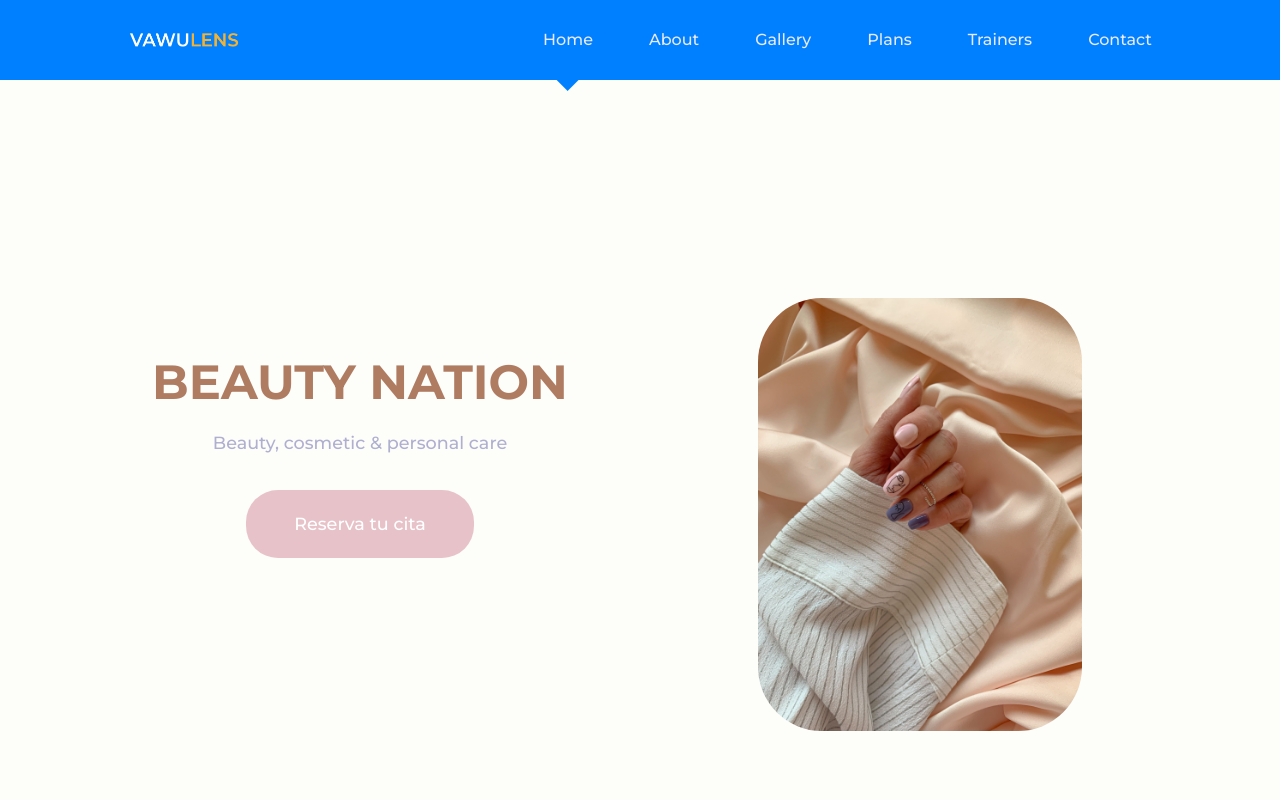
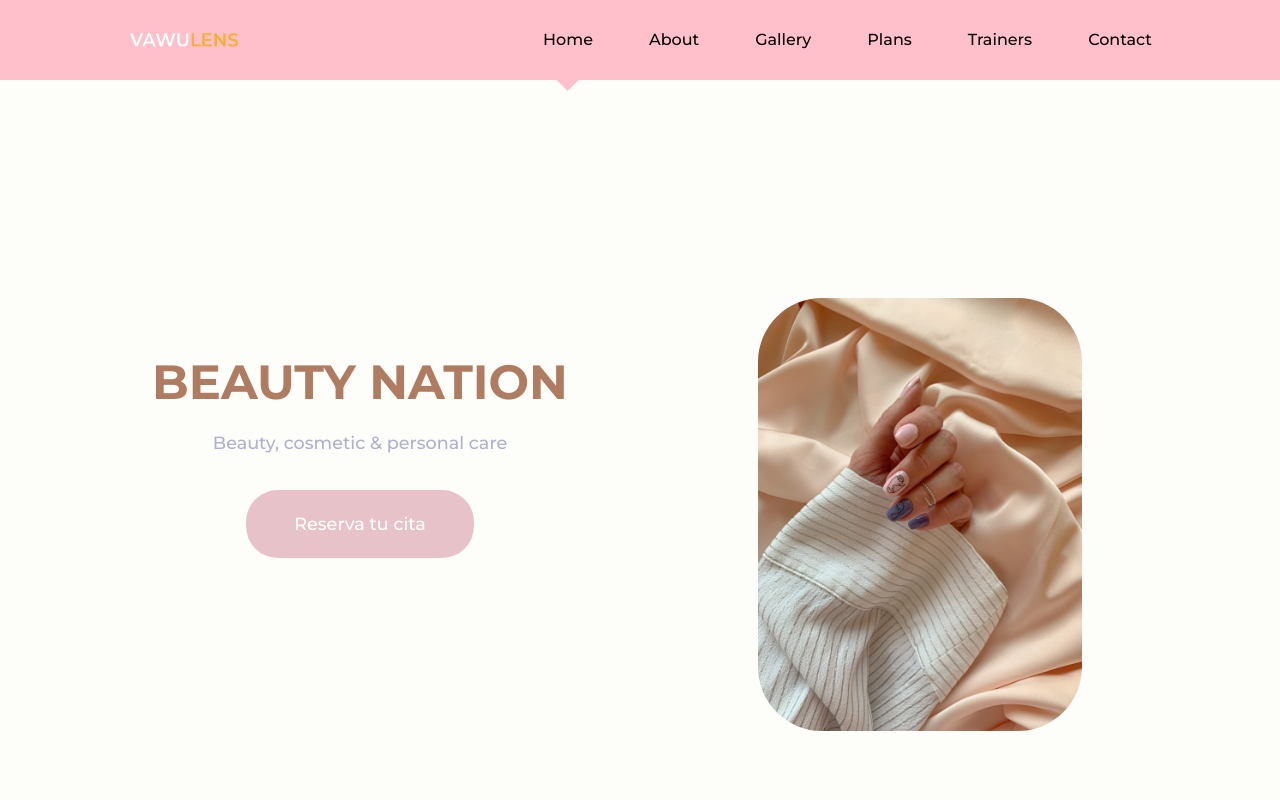
Before and after one commit to JMUT1/website-gym, a React (Create React App) app: page / in a window 1280 px wide. Shown: the top 800 px of the page. Built offline with nearby package versions, Linux system fonts and the light colour scheme.

Commit message:
adding changes for beauty nation

```diff
--- a/src/components/Footer.jsx
+++ b/src/components/Footer.jsx
@@ -33,14 +33,14 @@ const Footer = () => {
                 <Link to="/gallery">Galery</Link>
                 <Link to="/contact">Contact</Link>
             </article>
-            <article>
+            {/* <article>
                 <h4>Insights</h4>
                 <Link to="/about">Blog</Link>
                 <Link to="/plans">Case studies</Link>
                 <Link to="/trainers">Events</Link>
                 <Link to="/gallery">Comunities</Link>
                 <Link to="/contact">FAQs</Link>
-            </article>
+            </article> */}
             <article>
                 <h4>Get in Touch</h4>
                 <Link to="/about">Contact us</Link>
--- a/src/components/navbar.css
+++ b/src/components/navbar.css
@@ -1,7 +1,7 @@
 nav {
   height: 5rem;
   width: 100vw;
-  background: var(--color-primary);
+  background: pink;
   display: grid;
   place-items: center;
   position: fixed;
@@ -52,7 +52,7 @@ nav {
   display: block;
   width: 1.2rem;
   height: 1.2rem;
-  background: var(--color-primary);
+  background: pink;
   position: absolute;
   left: calc(50% - 0.6rem);
   transform: rotate(45deg);
--- a/src/index.css
+++ b/src/index.css
@@ -62,7 +62,7 @@ h2 {
 }
 
 a {
-  color: var(--color-gray-100);
+  color: black;
 }
 
 img {
--- a/src/pages/home/home.css
+++ b/src/pages/home/home.css
@@ -226,7 +226,7 @@ margin-inline: auto;
 /*============================== FOOTER ============================== */
 
 footer{
-  background: var(--color-primary);
+  background: pink;
   margin-top: 7rem;
   padding-top: 7rem;
   font-size: 0.9rem;
@@ -288,7 +288,7 @@ color: var(--color-secondary);
 color: var(--color-gray-100);
 text-align: center;
 padding: 1.5rem 0;
-border-top: 2px solid var(--color-primary-variant);
+border-top: 2px solid rgb(130, 24, 41);
 margin-top: 5rem;
 }
 
```
